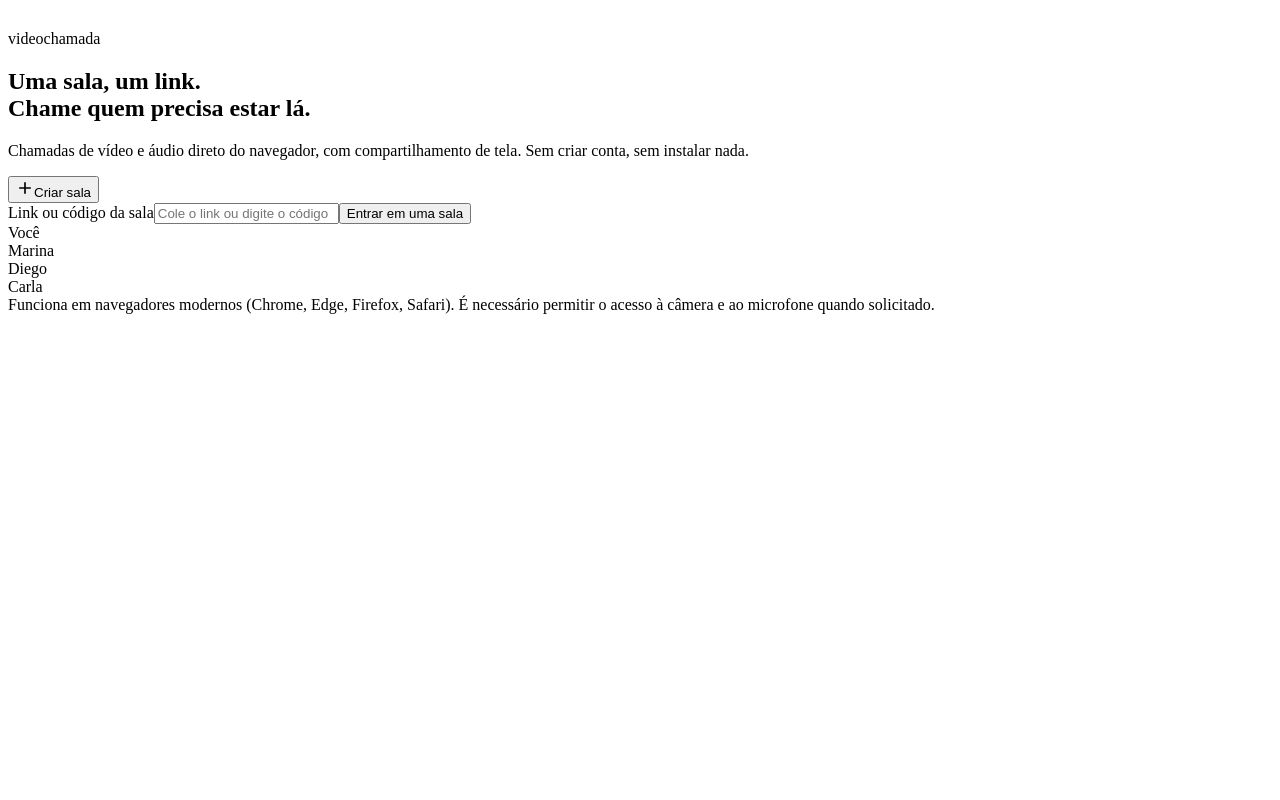
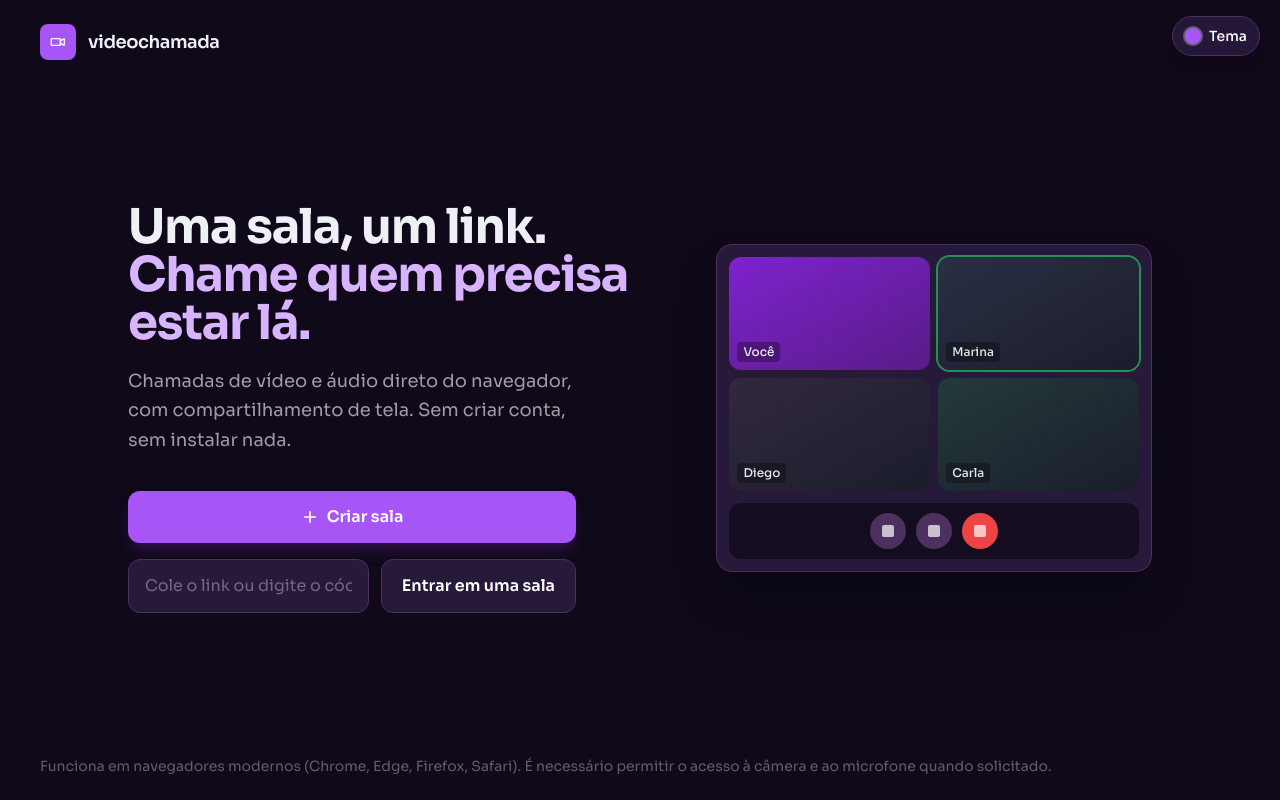
Before and after one commit to matheusnakayama/teste, a Next.js app: page / in a window 1280 px wide. Built offline with nearby package versions, Linux system fonts and the light colour scheme.

Commit message:
Add files via upload

```diff
--- /dev/null
+++ b/app/globals.css
@@ -0,0 +1,151 @@
+@tailwind base;
+@tailwind components;
+@tailwind utilities;
+
+:root {
+  color-scheme: dark;
+  --page-bg: 11 13 19;
+  --surface-default: 15 17 23;
+  --surface-soft: 22 25 35;
+  --surface-card: 28 31 43;
+  --surface-border: 42 46 61;
+  --brand-50: 242 246 255;
+  --brand-100: 227 235 255;
+  --brand-200: 194 209 255;
+  --brand-300: 152 173 255;
+  --brand-400: 107 130 255;
+  --brand-500: 70 87 246;
+  --brand-600: 54 64 219;
+  --brand-700: 44 49 173;
+  --brand-800: 38 42 135;
+  --brand-900: 34 38 107;
+}
+
+:root[data-theme='violet'] {
+  --page-bg: 15 9 25;
+  --surface-default: 20 13 31;
+  --surface-soft: 30 19 45;
+  --surface-card: 39 25 57;
+  --surface-border: 76 48 95;
+  --brand-50: 250 245 255;
+  --brand-100: 243 232 255;
+  --brand-200: 233 213 255;
+  --brand-300: 216 180 254;
+  --brand-400: 192 132 252;
+  --brand-500: 168 85 247;
+  --brand-600: 147 51 234;
+  --brand-700: 126 34 206;
+  --brand-800: 107 33 168;
+  --brand-900: 88 28 135;
+}
+
+:root[data-theme='rose'] {
+  --page-bg: 25 9 16;
+  --surface-default: 34 13 21;
+  --surface-soft: 46 19 29;
+  --surface-card: 59 26 38;
+  --surface-border: 91 44 60;
+  --brand-50: 255 241 242;
+  --brand-100: 255 228 230;
+  --brand-200: 254 205 211;
+  --brand-300: 253 164 175;
+  --brand-400: 251 113 133;
+  --brand-500: 244 63 94;
+  --brand-600: 225 29 72;
+  --brand-700: 190 18 60;
+  --brand-800: 159 18 57;
+  --brand-900: 136 19 55;
+}
+
+:root[data-theme='emerald'] {
+  --page-bg: 7 18 15;
+  --surface-default: 11 26 21;
+  --surface-soft: 17 37 30;
+  --surface-card: 25 49 40;
+  --surface-border: 39 73 59;
+  --brand-50: 236 253 245;
+  --brand-100: 220 252 231;
+  --brand-200: 187 247 208;
+  --brand-300: 134 239 172;
+  --brand-400: 74 222 128;
+  --brand-500: 16 185 129;
+  --brand-600: 5 150 105;
+  --brand-700: 4 120 87;
+  --brand-800: 6 95 70;
+  --brand-900: 6 78 59;
+}
+
+:root[data-theme='amber'] {
+  --page-bg: 22 15 7;
+  --surface-default: 31 21 10;
+  --surface-soft: 43 30 15;
+  --surface-card: 56 40 18;
+  --surface-border: 83 60 27;
+  --brand-50: 255 251 235;
+  --brand-100: 254 243 199;
+  --brand-200: 253 230 138;
+  --brand-300: 252 211 77;
+  --brand-400: 251 191 36;
+  --brand-500: 245 158 11;
+  --brand-600: 217 119 6;
+  --brand-700: 180 83 9;
+  --brand-800: 146 64 14;
+  --brand-900: 120 53 15;
+}
+
+:root[data-theme='cyan'] {
+  --page-bg: 6 17 23;
+  --surface-default: 9 24 32;
+  --surface-soft: 14 34 44;
+  --surface-card: 20 45 57;
+  --surface-border: 34 69 83;
+  --brand-50: 236 254 255;
+  --brand-100: 207 250 254;
+  --brand-200: 165 243 252;
+  --brand-300: 103 232 249;
+  --brand-400: 34 211 238;
+  --brand-500: 6 182 212;
+  --brand-600: 8 145 178;
+  --brand-700: 14 116 144;
+  --brand-800: 21 94 117;
+  --brand-900: 22 78 99;
+}
+
+html,
+body {
+  height: 100%;
+}
+
+body {
+  background: rgb(var(--page-bg));
+  color: #eef0f6;
+  font-family: 'Sora', ui-sans-serif, system-ui, -apple-system, 'Segoe UI', sans-serif;
+}
+
+* {
+  scrollbar-color: rgb(var(--surface-border)) transparent;
+}
+
+*:focus-visible {
+  outline: 2px solid rgb(var(--brand-400));
+  outline-offset: 2px;
+  border-radius: 6px;
+}
+
+@media (prefers-reduced-motion: reduce) {
+  *,
+  *::before,
+  *::after {
+    animation-duration: 0.001ms !important;
+    animation-iteration-count: 1 !important;
+    transition-duration: 0.001ms !important;
+  }
+}
+
+video {
+  background: rgb(var(--surface-default));
+}
+
+.text-balance {
+  text-wrap: balance;
+}
--- /dev/null
+++ b/app/layout.tsx
@@ -0,0 +1,34 @@
+import type { Metadata, Viewport } from 'next';
+import ThemePicker from '@/components/ThemePicker';
+import './globals.css';
+
+export const metadata: Metadata = {
+  title: 'videochamada — chamadas de vídeo simples e diretas',
+  description:
+    'Crie uma sala e faça chamadas de vídeo e áudio pelo navegador, com compartilhamento de tela. Sem instalar nada.',
+};
+
+export const viewport: Viewport = {
+  width: 'device-width',
+  initialScale: 1,
+  themeColor: '#0f0919',
+};
+
+export default function RootLayout({ children }: { children: React.ReactNode }) {
+  return (
+    <html lang="pt-BR" data-theme="violet">
+      <head>
+        <link rel="preconnect" href="https://fonts.googleapis.com" />
+        <link rel="preconnect" href="https://fonts.gstatic.com" crossOrigin="anonymous" />
+        <link
+          href="https://fonts.googleapis.com/css2?family=Sora:wght@400;500;600;700;800&family=JetBrains+Mono:wght@500&display=swap"
+          rel="stylesheet"
+        />
+      </head>
+      <body>
+        {children}
+        <ThemePicker />
+      </body>
+    </html>
+  );
+}
```
